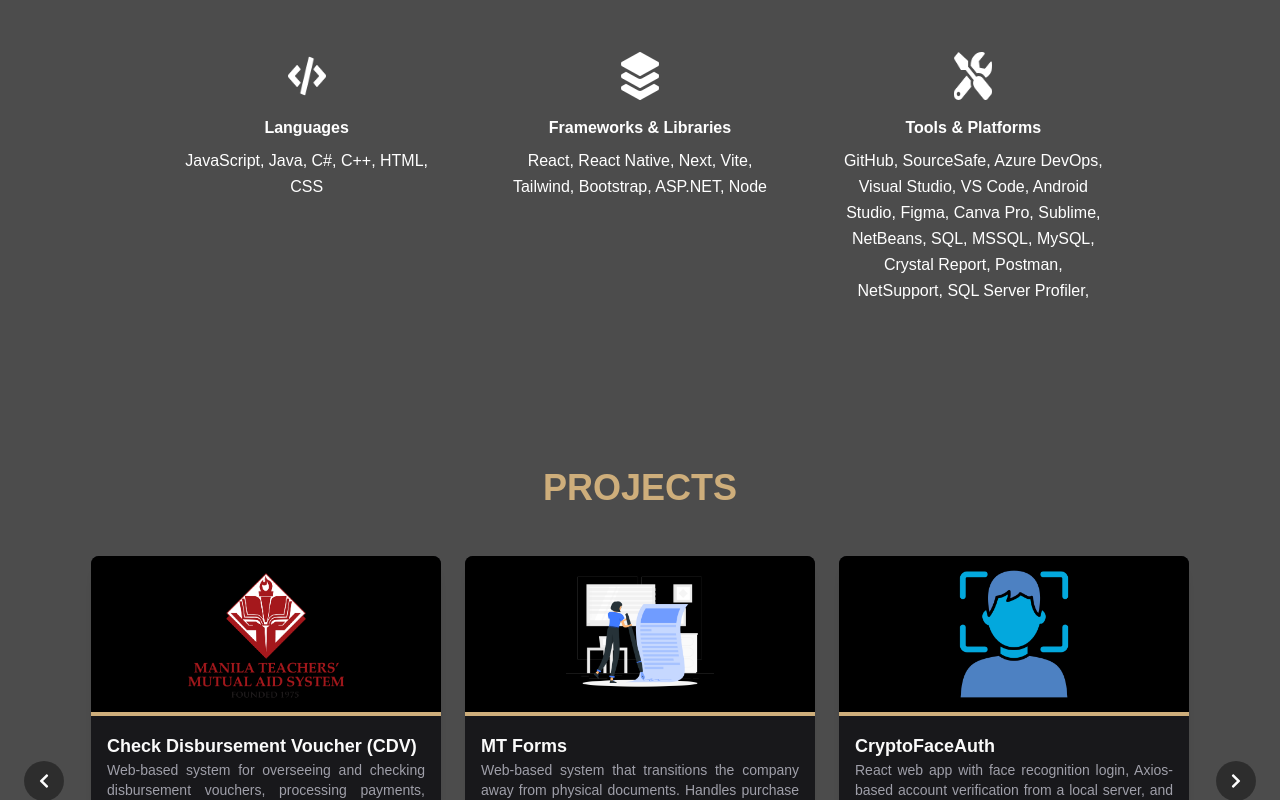
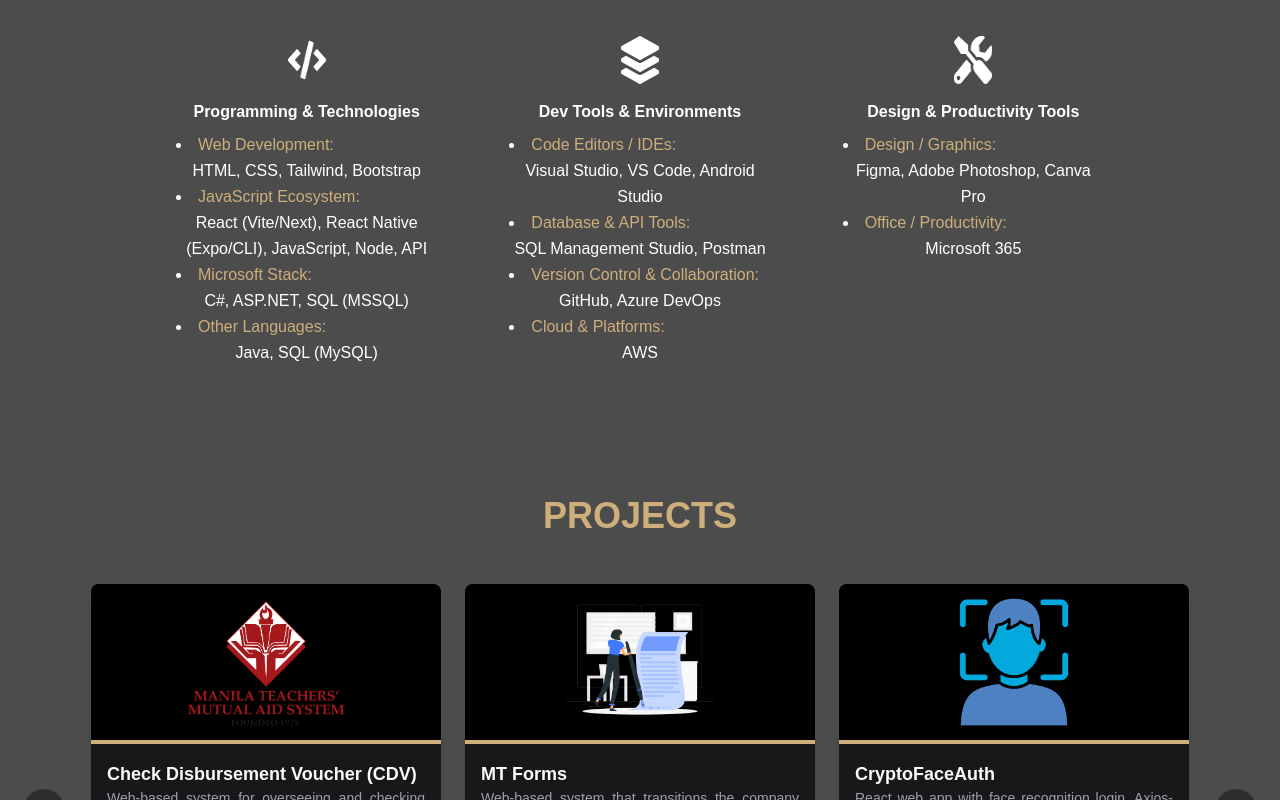
Before and after one commit to lesoura/lesoura.dev, a Next.js app: page / in a window 1280 px wide. Shown: the part 1640-2440 px from the top of the page. Built offline with nearby package versions, Linux system fonts and the light colour scheme.

Commit message:
skills revision

```diff
--- a/app/components/about.tsx
+++ b/app/components/about.tsx
@@ -55,10 +55,10 @@ export default function About() {
         animationTo={undefined}
         onAnimationComplete={() => {}}
         />
-        <p className="text-zinc-900 leading-relaxed mb-6">
+        <p className="text-zinc-900 leading-relaxed mb-6 text-justify">
           I’m a passionate developer dedicated to crafting smooth, engaging, and user-friendly digital experiences. With a strong foundation in Information Technology, I thrive on exploring new tools and technologies to push both creative and technical boundaries.
         </p>
-        <p className="text-zinc-900 leading-relaxed">
+        <p className="text-zinc-900 leading-relaxed text-justify">
           I love collaborating with people and exploring new features and improvements. I consistently follow through on requests, provide active support, and share my knowledge to help users navigate challenges effectively. My goal is to deliver solutions that are both reliable and intuitive, ensuring a smooth experience for everyone involved.
         </p>
       </motion.div>
--- a/app/components/experience.tsx
+++ b/app/components/experience.tsx
@@ -12,7 +12,7 @@ export default function Experience() {
       image: "/images/mtmas-cdv.png",
     },
     {
-      year: "2023",
+      year: "2023 - 2023",
       title: "Mobile Developer (Intern)",
       company: "Xure",
       type: "Work",
--- a/app/components/projects.tsx
+++ b/app/components/projects.tsx
@@ -158,7 +158,7 @@ export default function Projects() {
   };
 
   return (
-    <section id="projects" className="w-full max-w-7xl px-6 py-20 mx-auto relative">
+    <section id="projects" className="w-full max-w-7xl px-6 py-10 mx-auto relative">
       <h2 className="text-4xl font-bold mb-12 text-center" style={{ color: "#CEAE7B" }}>
         PROJECTS
       </h2>
--- a/app/components/skills.tsx
+++ b/app/components/skills.tsx
@@ -20,7 +20,7 @@ export default function Skills() {
         }
       `}</style>
 
-      <section id="skills" className="w-full max-w-5xl px-6 py-20 mx-auto">
+      <section id="skills" className="w-full max-w-5xl px-6 py-16 mx-auto">
         <h2
           className="text-4xl font-bold mb-12 text-center"
           style={{ color: "#CEAE7B" }}
@@ -31,7 +31,7 @@ export default function Skills() {
         <div className="flex flex-col sm:flex-row justify-center items-start gap-6 text-center text-white">
           {/* Languages */}
           <motion.div
-            className="relative group p-6 overflow-hidden rounded-lg cursor-pointer sm:w-1/3 h-[280px] flex flex-col items-center text-center"
+            className="relative group p-6 overflow-hidden rounded-lg cursor-pointer sm:w-1/3 h-[370px] flex flex-col items-center text-center"
             initial={{ x: -200, opacity: 0 }}
             whileInView={{ x: 0, opacity: 1 }}
             viewport={{ once: true, amount: 0.3 }}
@@ -40,16 +40,47 @@ export default function Skills() {
             <div className="absolute inset-0 bg-gradient-to-r from-[#CEAE7B] to-[#CEAE7B] scale-x-0 origin-left transition-transform duration-500 group-hover:scale-x-100 z-0"></div>
             <div className="relative z-10 flex flex-col items-center transition-colors duration-500 group-hover:text-black">
               <FaCode className="text-5xl spinning-3d mb-4" />
-              <h3 className="font-semibold mb-2">Languages</h3>
-              <p className="text-s leading-relaxed">
-                JavaScript, Java, C#, C++, HTML, CSS
-              </p>
+              <h3 className="font-semibold mb-2">Programming & Technologies</h3>
+              <ul className="list-disc list-inside text-left text-s leading-relaxed">
+                <li>
+                  <span className="text-[#CEAE7B] group-hover:text-black group-hover:underline transition-all duration-500">
+                    Web Development:
+                  </span><br />
+                  <div className="text-center transition-all duration-500 group-hover:text-black">
+                    HTML, CSS, Tailwind, Bootstrap
+                  </div>
+                </li>
+                <li>
+                  <span className="text-[#CEAE7B] group-hover:text-black group-hover:underline transition-all duration-500">
+                    JavaScript Ecosystem:
+                  </span><br />
+                  <div className="text-center transition-all duration-500 group-hover:text-black">
+                    React (Vite/Next), React Native (Expo/CLI), JavaScript, Node, API
+                  </div>
+                </li>
+                <li>
+                  <span className="text-[#CEAE7B] group-hover:text-black group-hover:underline transition-all duration-500">
+                    Microsoft Stack:
+                  </span><br />
+                  <div className="text-center transition-all duration-500 group-hover:text-black">
+                    C#, ASP.NET, SQL (MSSQL)
+                  </div>
+                </li>
+                <li>
+                  <span className="text-[#CEAE7B] group-hover:text-black group-hover:underline transition-all duration-500">
+                    Other Languages:
+                  </span><br />
+                  <div className="text-center transition-all duration-500 group-hover:text-black">
+                    Java, SQL (MySQL)
+                  </div>
+                </li>
+              </ul>
             </div>
           </motion.div>
 
           {/* Frameworks & Libraries */}
           <motion.div
-            className="relative group p-6 overflow-hidden rounded-lg cursor-pointer sm:w-1/3 h-[280px] flex flex-col items-center text-center"
+            className="relative group p-6 overflow-hidden rounded-lg cursor-pointer sm:w-1/3 h-[380px] flex flex-col items-center text-center"
             initial={{ scale: 0.8, opacity: 0 }}
             whileInView={{ scale: 1, opacity: 1 }}
             viewport={{ once: true, amount: 0.3 }}
@@ -58,16 +89,47 @@ export default function Skills() {
             <div className="absolute inset-0 bg-gradient-to-r from-[#CEAE7B] to-[#CEAE7B] scale-x-0 origin-left transition-transform duration-500 group-hover:scale-x-100 z-0"></div>
             <div className="relative z-10 flex flex-col items-center transition-colors duration-500 group-hover:text-black">
               <FaLayerGroup className="text-5xl spinning-3d mb-4" />
-              <h3 className="font-semibold mb-2">Frameworks & Libraries</h3>
-              <p className="text-s leading-relaxed">
-                React, React Native, Next, Vite, Tailwind, Bootstrap, ASP.NET, Node
-              </p>
+              <h3 className="font-semibold mb-2">Dev Tools & Environments</h3>
+              <ul className="list-disc list-inside text-left text-s leading-relaxed">
+                <li>
+                  <span className="text-[#CEAE7B] group-hover:text-black group-hover:underline transition-all duration-500">
+                    Code Editors / IDEs:
+                  </span><br />
+                  <div className="text-center transition-all duration-500 group-hover:text-black">
+                    Visual Studio, VS Code, Android Studio
+                  </div>
+                </li>
+                <li>
+                  <span className="text-[#CEAE7B] group-hover:text-black group-hover:underline transition-all duration-500">
+                    Database & API Tools:
+                  </span><br />
+                  <div className="text-center transition-all duration-500 group-hover:text-black">
+                    SQL Management Studio, Postman
+                  </div>
+                </li>
+                <li>
+                  <span className="text-[#CEAE7B] group-hover:text-black group-hover:underline transition-all duration-500">
+                    Version Control & Collaboration:
+                  </span><br />
+                  <div className="text-center transition-all duration-500 group-hover:text-black">
+                    GitHub, Azure DevOps
+                  </div>
+                </li>
+                <li>
+                  <span className="text-[#CEAE7B] group-hover:text-black group-hover:underline transition-all duration-500">
+                    Cloud & Platforms:
+                  </span><br />
+                  <div className="text-center transition-all duration-500 group-hover:text-black">
+                    AWS
+                  </div>
+                </li>
+              </ul>
             </div>
           </motion.div>
 
           {/* Tools & Platforms */}
           <motion.div
-            className="relative group p-6 overflow-hidden rounded-lg cursor-pointer sm:w-1/3 h-[280px] flex flex-col items-center text-center"
+            className="relative group p-6 overflow-hidden rounded-lg cursor-pointer sm:w-1/3 h-[380px] flex flex-col items-center text-center"
             initial={{ x: 200, opacity: 0 }}
             whileInView={{ x: 0, opacity: 1 }}
             viewport={{ once: true, amount: 0.3 }}
@@ -76,12 +138,25 @@ export default function Skills() {
             <div className="absolute inset-0 bg-gradient-to-r from-[#CEAE7B] to-[#CEAE7B] scale-x-0 origin-left transition-transform duration-500 group-hover:scale-x-100 z-0"></div>
             <div className="relative z-10 flex flex-col items-center transition-colors duration-500 group-hover:text-black">
               <FaTools className="text-5xl spinning-3d mb-4" />
-              <h3 className="font-semibold mb-2">Tools & Platforms</h3>
-              <p className="text-s leading-relaxed">
-                GitHub, SourceSafe, Azure DevOps, Visual Studio, VS Code, Android Studio,
-                Figma, Canva Pro, Sublime, NetBeans, SQL, MSSQL, MySQL,
-                Crystal Report, Postman, NetSupport, SQL Server Profiler, UltraViewer, ChatGPT, Grok, APIs
-              </p>
+              <h3 className="font-semibold mb-2">Design & Productivity Tools</h3>
+              <ul className="list-disc list-inside text-left text-s leading-relaxed">
+                <li>
+                  <span className="text-[#CEAE7B] group-hover:text-black group-hover:underline transition-all duration-500">
+                    Design / Graphics:
+                  </span><br />
+                  <div className="text-center transition-all duration-500 group-hover:text-black">
+                    Figma, Adobe Photoshop, Canva Pro
+                  </div>
+                </li>
+                <li>
+                  <span className="text-[#CEAE7B] group-hover:text-black group-hover:underline transition-all duration-500">
+                    Office / Productivity:
+                  </span><br />
+                  <div className="text-center transition-all duration-500 group-hover:text-black">
+                    Microsoft 365
+                  </div>
+                </li>
+              </ul>
             </div>
           </motion.div>
         </div>
```
Also changed, not shown: 1 other file (tests, documents, lock files or other folders).
